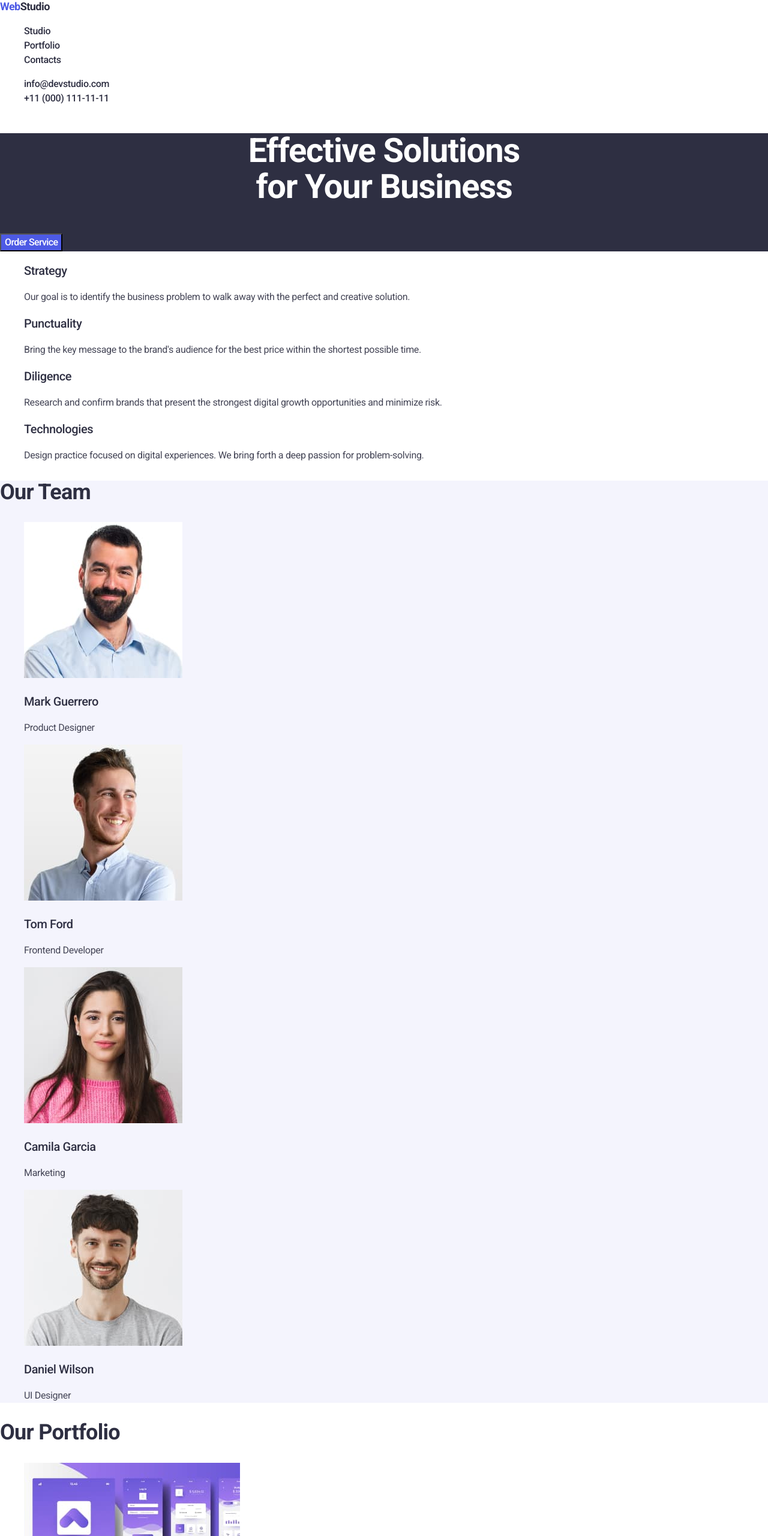
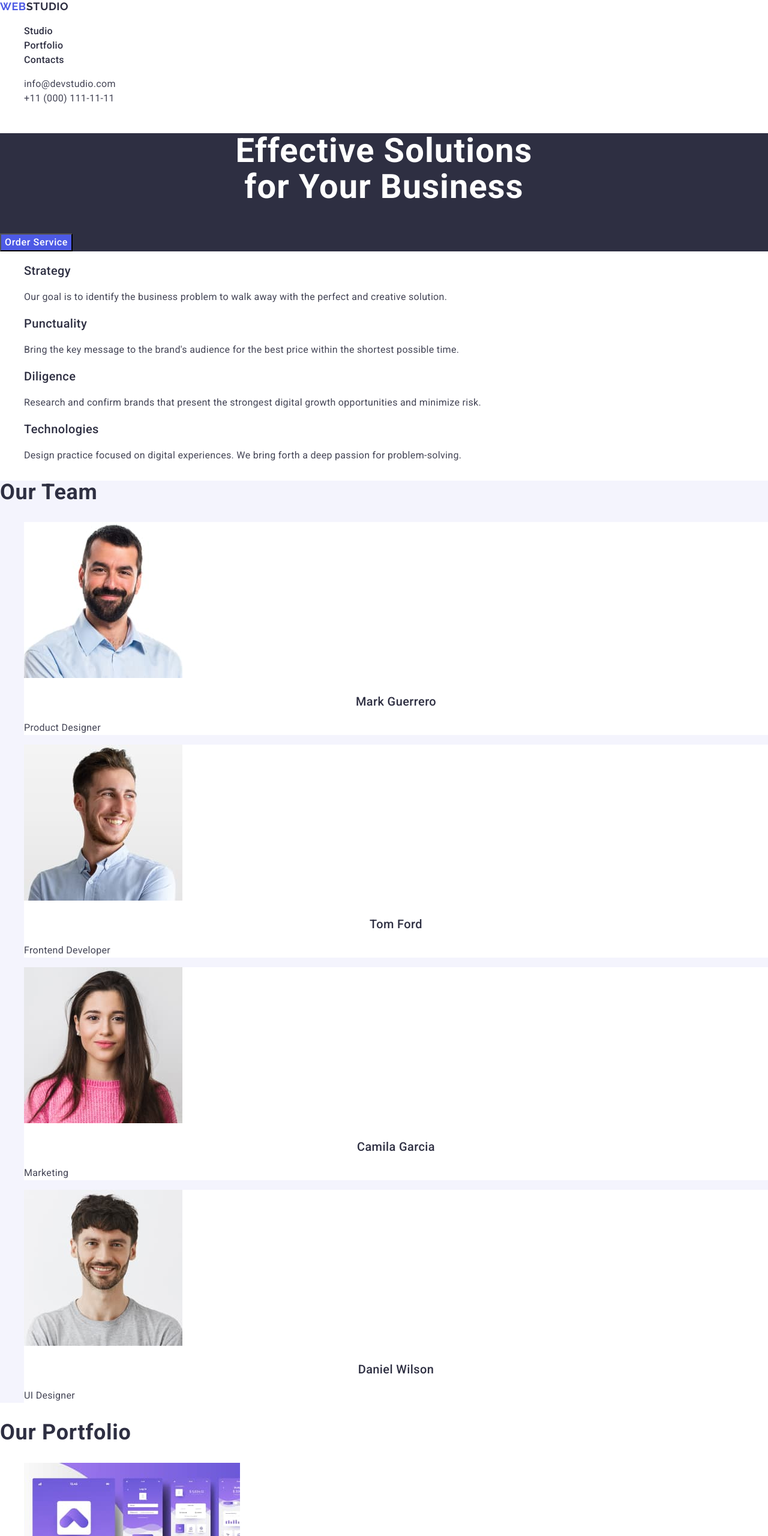
Before and after one commit to vladimir-vladykin/goit-markup-hw-02, a plain HTML site: page index.html in a window 1280 px wide. Shown: the top 2560 px of the page at 60% size. Drawn offline with nearby package versions, Linux system fonts and the light colour scheme.

Commit message:
Fix/Improve

```diff
--- a/css/styles.css
+++ b/css/styles.css
@@ -1,6 +1,7 @@
 /* core variables */
 :root {
     --primary-font: 'Roboto', sans-serif;
+    --logo-font: 'Raleway', sans-serif;
 
     /* Colors */
     --cl-iris: #4D5AE5;
@@ -24,7 +25,7 @@ body {
     font-family: var(--primary-font);
     font-size: 16px;
     line-height: 1.5;
-    letter-spacing: -0.02em;
+    letter-spacing: 0.02em;
 }
 
 /* Reset */
@@ -45,31 +46,34 @@ address {
     font-size: 36px;
     line-height: 1.11;
     font-weight: 700;
-    letter-spacing: -0.02em;
+    letter-spacing: 0.02em;
     color: var(--cl-navy-blue);
 }
 .item-title {
     font-size: 20px;
     font-weight: 500;
     line-height: 1.2;
-    letter-spacing: -0.02em;
+    letter-spacing: 0.02em;
     color: var(--cl-navy-blue);
+}
+.item-text {
+    font-size: 16px;
 }
 /* #endregion */
 
 /* #region Logo */
 .logo {
+    font-family: var(--logo-font);
     font-size: 18px;
     font-weight: 700;
-    line-height: 1.16;
-    letter-spacing: -0.03em;
+    line-height: 1.17;
+    letter-spacing: 0.03em;
+    text-transform: uppercase;
     color: var(--cl-iris);
 }
-
 .logo-span-dark {
     color: var(--cl-navy-blue);
 }
-
 .logo-span-light {
     color: var(--cl-cloud);
 }
@@ -80,7 +84,7 @@ address {
     font-size: 16px;
     font-weight: 500;
     line-height: 1.5;
-    letter-spacing: -0.02em;
+    letter-spacing: 0.02em;
     color: var(--cl-navy-blue);
 }
 .nav-link:hover,
@@ -91,12 +95,11 @@ address {
 /* #endregion */
 
 /* #region Address */
+.address-section {}
 .address-link {
     font-size: 16px;
-    font-weight: 500;
     line-height: 1.5;
-    letter-spacing: -0.02em;
-    color: var(--cl-navy-blue);
+    letter-spacing: 0.02em;
 }
 
 .address-link:hover,
@@ -114,20 +117,21 @@ address {
     font-size: 56px;
     font-weight: 700;
     line-height: 1.07;
-    letter-spacing: -0.02em;
+    letter-spacing: 0.02em;
     text-align: center;
     color: var(--cl-white);
 }
 .hero-button {
     font-size: 16px;
     line-height: 1.5;
-    letter-spacing: -0.04em;
+    letter-spacing: 0.04em;
     font-weight: 500;
     cursor: pointer;
     color: var(--cl-white);
     background-color: var(--cl-iris);
 }
-.hero-button:hover {
+.hero-button:hover,
+.hero-button:focus {
     background-color: var(--cl-ocean);
 }
 /* #endregion */
@@ -135,6 +139,20 @@ address {
 /* #region Our Team */
 .section-our-team {
     background: var(--cl-cloud);
+}
+.title-our-team {
+    text-align: center;
+    text-transform: capitalize;
+}
+.list-item-our-team {
+    background-color: var(--cl-white);
+}
+/* #endregion */
+
+/* #region Portfolio*/
+.portfolio-title {
+    text-align: center;
+    text-transform: capitalize;
 }
 /* #endregion */
 
--- a/index.html
+++ b/index.html
@@ -9,7 +9,7 @@
     <link rel="preconnect" href="https://fonts.googleapis.com" />
     <link rel="preconnect" href="https://fonts.gstatic.com" crossorigin />
     <link
-      href="https://fonts.googleapis.com/css2?family=Roboto:wght@400;500;700&display=swap"
+      href="https://fonts.googleapis.com/css2?family=Raleway:wght@700&family=Roboto:wght@400;500;700&display=swap"
       rel="stylesheet"
     />
 
@@ -32,14 +32,14 @@
         </a>
 
         <ul>
-          <li><a href="" class="nav-link">Studio</a></li>
-          <li><a href="" class="nav-link">Portfolio</a></li>
-          <li><a href="" class="nav-link">Contacts</a></li>
+          <li><a href="./index.html" class="nav-link">Studio</a></li>
+          <li><a href="./index.html" class="nav-link">Portfolio</a></li>
+          <li><a href="./index.html" class="nav-link">Contacts</a></li>
         </ul>
       </nav>
 
       <!-- Contact address section -->
-      <address>
+      <address class="address-section">
         <ul>
           <li>
             <a href="mailto:info@devstudio.com" class="address-link">
@@ -69,28 +69,28 @@
         <ul>
           <li>
             <h3 class="item-title">Strategy</h3>
-            <p>
+            <p class="item-text">
               Our goal is to identify the business problem to walk away with the
               perfect and creative solution.
             </p>
           </li>
           <li>
             <h3 class="item-title">Punctuality</h3>
-            <p>
+            <p class="item-text">
               Bring the key message to the brand's audience for the best price
               within the shortest possible time.
             </p>
           </li>
           <li>
             <h3 class="item-title">Diligence</h3>
-            <p>
+            <p class="item-text">
               Research and confirm brands that present the strongest digital
               growth opportunities and minimize risk.
             </p>
           </li>
           <li>
             <h3 class="item-title">Technologies</h3>
-            <p>
+            <p class="item-text">
               Design practice focused on digital experiences. We bring forth a
               deep passion for problem-solving.
             </p>
@@ -102,45 +102,45 @@
       <section class="section-our-team">
         <h2 class="section-title">Our Team</h2>
         <ul>
-          <li>
+          <li class="list-item-our-team">
             <img
               src="./images/avatar-1.jpg"
               alt="Mark Guerrero"
               width="264"
               height="260"
             />
-            <h3 class="item-title">Mark Guerrero</h3>
-            <p>Product Designer</p>
+            <h3 class="item-title title-our-team">Mark Guerrero</h3>
+            <p class="item-text">Product Designer</p>
           </li>
-          <li>
+          <li class="list-item-our-team">
             <img
               src="./images/avatar-2.jpg"
               alt="Tom Ford"
               width="264"
               height="260"
             />
-            <h3 class="item-title">Tom Ford</h3>
-            <p>Frontend Developer</p>
+            <h3 class="item-title title-our-team">Tom Ford</h3>
+            <p class="item-text">Frontend Developer</p>
           </li>
-          <li>
+          <li class="list-item-our-team">
             <img
               src="./images/avatar-3.jpg"
               alt="Camila Garcia"
               width="264"
               height="260"
             />
-            <h3 class="item-title">Camila Garcia</h3>
-            <p>Marketing</p>
+            <h3 class="item-title title-our-team">Camila Garcia</h3>
+            <p class="item-text">Marketing</p>
           </li>
-          <li>
+          <li class="list-item-our-team">
             <img
               src="./images/avatar-4.jpg"
               alt="Daniel Wilson"
               width="264"
               height="260"
             />
-            <h3 class="item-title">Daniel Wilson</h3>
-            <p>UI Designer</p>
+            <h3 class="item-title title-our-team">Daniel Wilson</h3>
+            <p class="item-text">UI Designer</p>
           </li>
         </ul>
       </section>
@@ -151,63 +151,63 @@
         <ul>
           <li>
             <img
-              src="images/img_banking_app.jpg"
+              src="./images/img_banking_app.jpg"
               alt="Banking App"
               width="360"
               height="300"
             />
-            <h3 class="item-title">Banking App</h3>
-            <p>App</p>
+            <h3 class="item-title portfolio-title">Banking App</h3>
+            <p class="item-text">App</p>
           </li>
           <li>
             <img
-              src="images/img_cashless_payment.jpg"
+              src="./images/img_cashless_payment.jpg"
               alt="Cashless Payment"
               width="360"
               height="300"
             />
-            <h3 class="item-title">Cashless Payment</h3>
-            <p>Marketing</p>
+            <h3 class="item-title portfolio-title">Cashless Payment</h3>
+            <p class="item-text">Marketing</p>
           </li>
           <li>
             <img
-              src="images/img_meditation_app.jpg"
+              src="./images/img_meditation_app.jpg"
               alt="Meditation App"
               width="360"
               height="300"
             />
-            <h3 class="item-title">Meditation App</h3>
-            <p>App</p>
+            <h3 class="item-title portfolio-title">Meditation App</h3>
+            <p class="item-text">App</p>
           </li>
           <li>
             <img
-              src="images/img_taxi_service.jpg"
+              src="./images/img_taxi_service.jpg"
               alt="Taxi Service"
               width="360"
               height="300"
             />
-            <h3 class="item-title">Taxi Service</h3>
-            <p>Marketing</p>
+            <h3 class="item-title portfolio-title">Taxi Service</h3>
+            <p class="item-text">Marketing</p>
           </li>
           <li>
             <img
-              src="images/img_screen_illustrations.jpg"
+              src="./images/img_screen_illustrations.jpg"
               alt="Screen Illustrations"
               width="360"
               height="300"
             />
-            <h3 class="item-title">Screen Illustrations</h3>
-            <p>Design</p>
+            <h3 class="item-title portfolio-title">Screen Illustrations</h3>
+            <p class="item-text">Design</p>
           </li>
           <li>
             <img
-              src="images/img_online_courses.jpg"
+              src="./images/img_online_courses.jpg"
               alt="Online Courses"
               width="360"
               height="300"
             />
-            <h3 class="item-title">Online Courses</h3>
-            <p>Marketing</p>
+            <h3 class="item-title portfolio-title">Online Courses</h3>
+            <p class="item-text">Marketing</p>
           </li>
         </ul>
       </section>
```
